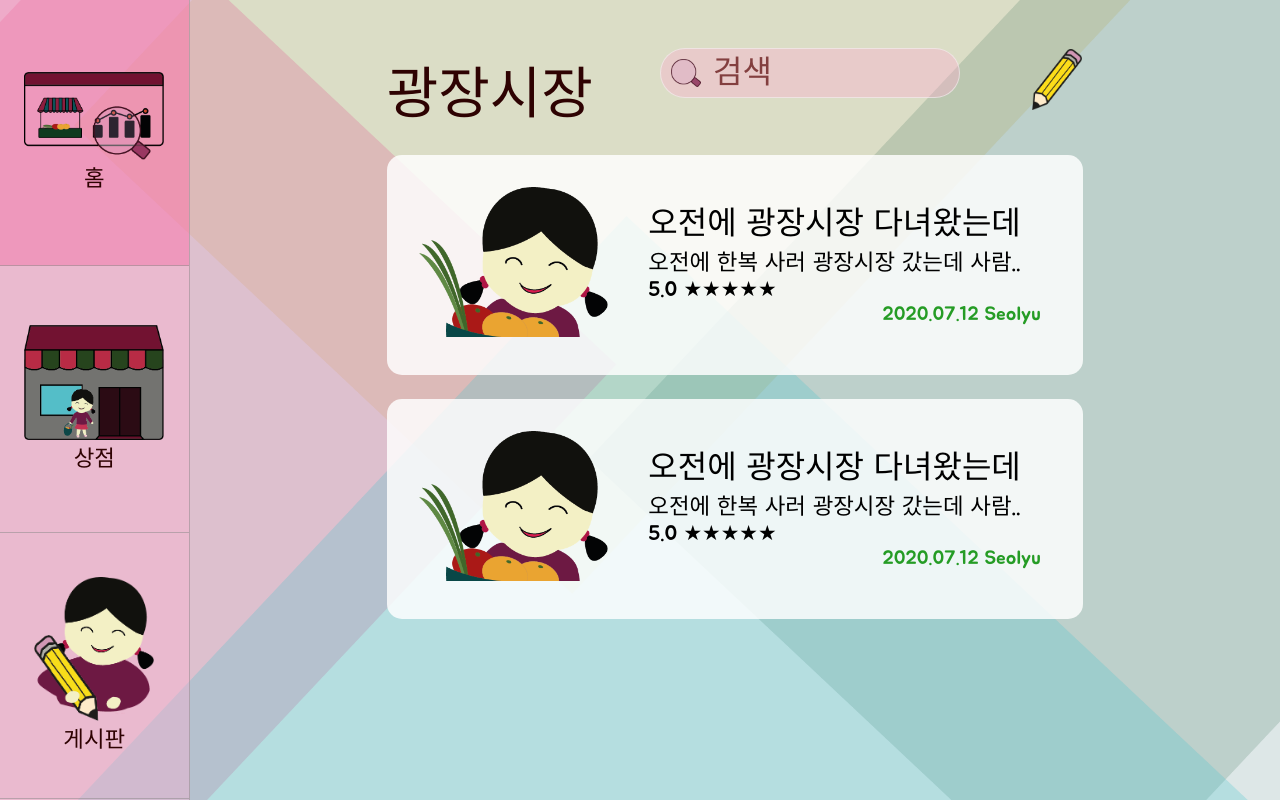
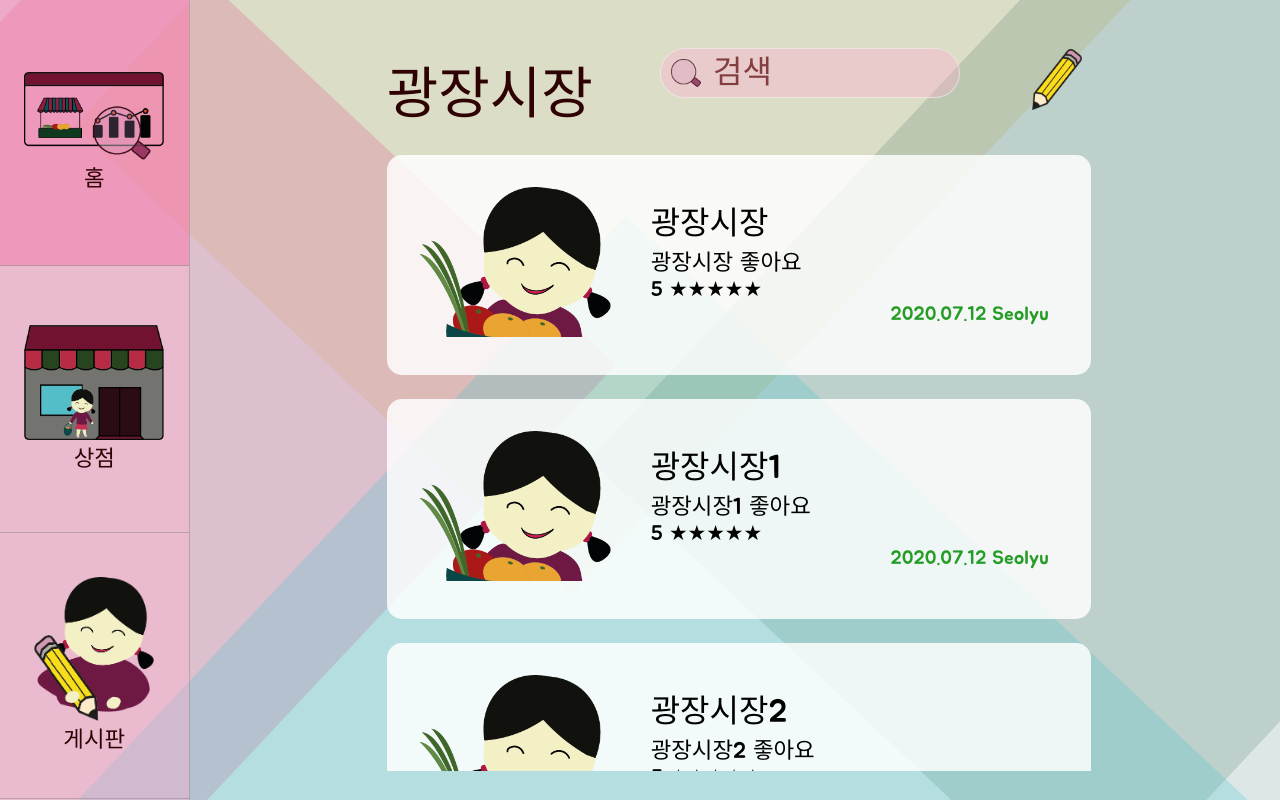
Before and after one commit to angelhackseoul2020/ssasu_market, a Vue app in the folder frontend/: page /market/community in a window 1280 px wide. Built offline with nearby package versions, Linux system fonts and the light colour scheme.

Commit message:
[feat] Make market community page
ReviewCard data, scroll

```diff
--- a/frontend/src/components/market/CommunityWrite.vue
+++ b/frontend/src/components/market/CommunityWrite.vue
@@ -18,7 +18,8 @@
 
 <script>
 export default {
-  name: "CommunityWrite"
+  name: "CommunityWrite",
+
 };
 </script>
 
--- a/frontend/src/components/market/MarketCommunity.vue
+++ b/frontend/src/components/market/MarketCommunity.vue
@@ -13,8 +13,19 @@
           </button>
         </router-link>
       </div>
-      <router-link style="text-decoration: none; color: inherit;" to="/market/reviewdetail"><ReviewCard></ReviewCard></router-link>
-      <ReviewCard></ReviewCard>
+      <!-- <router-link style="text-decoration: none; color: inherit;" to="/market/reviewdetail">
+        <ReviewCard></ReviewCard>
+      </router-link>-->
+      <div id="ReviewList">
+        <ReviewCard
+          v-for="data in datas"
+          :key="data"
+          :title="data.title"
+          :text="data.text"
+          :score="data.score"
+          :star="data.star"
+        />
+      </div>
     </div>
   </div>
 </template>
@@ -23,6 +34,36 @@
 import ReviewCard from "./ReviewCard.vue";
 export default {
   name: "MarketCommunity",
+  data() {
+    return {
+      datas: [
+        {
+          title: "광장시장",
+          text: "광장시장 좋아요",
+          score: 5.0,
+          star: "★★★★★"
+        },
+        {
+          title: "광장시장1",
+          text: "광장시장1 좋아요",
+          score: 5.0,
+          star: "★★★★★"
+        },
+        {
+          title: "광장시장2",
+          text: "광장시장2 좋아요",
+          score: 5.0,
+          star: "★★★★★"
+        },
+        {
+          title: "광장시장3",
+          text: "광장시장3 좋아요",
+          score: 5.0,
+          star: "★★★★★"
+        }
+      ]
+    };
+  },
   components: {
     ReviewCard
   }
@@ -91,4 +132,24 @@ input::placeholder {
 .writeIcon {
   width: 50px;
 }
+#ReviewList {
+  position: absolute;
+  overflow: auto;
+  width: 55%;
+  height: 80%;
+}
+#ReviewList::-webkit-scrollbar {
+  width: 10px;
+}
+#ReviewList::-webkit-scrollbar-thumb {
+  background-color: #88093e;
+  border-radius: 10px;
+  background-clip: padding-box;
+  border: 2px solid transparent;
+}
+#ReviewList::-webkit-scrollbar-track {
+  background-color: rgba(221, 149, 149, 0.726);
+  border-radius: 10px;
+  box-shadow: inset 0px 0px 5px white;
+}
 </style>
--- a/frontend/src/components/market/ReviewCard.vue
+++ b/frontend/src/components/market/ReviewCard.vue
@@ -5,9 +5,9 @@
         <img src="../../assets/imgs/logo1.png" alt="사진" />
       </div>
       <div class="reviewInfo">
-        <div class="reviewTitle">오전에 광장시장 다녀왔는데</div>
-        <div class="reviewText">오전에 한복 사러 광장시장 갔는데 사람..</div>
-        <div class="reviewStar">5.0 ★★★★★</div>
+        <div class="reviewTitle">{{title}}</div>
+        <div class="reviewText">{{text}}</div>
+        <div class="reviewStar">{{score}} {{star}}</div>
         <div id="reviewer">2020.07.12 Seolyu</div>
       </div>
     </div>
@@ -16,7 +16,21 @@
 
 <script>
 export default {
-  name: "ReviewCard"
+  name: "ReviewCard",
+  props: {
+    title: {
+      type: String
+    },
+    text: {
+      type: String
+    },
+    score: {
+      type: Number
+    },
+    star: {
+      type: String
+    }
+  }
 };
 </script>
 
```
